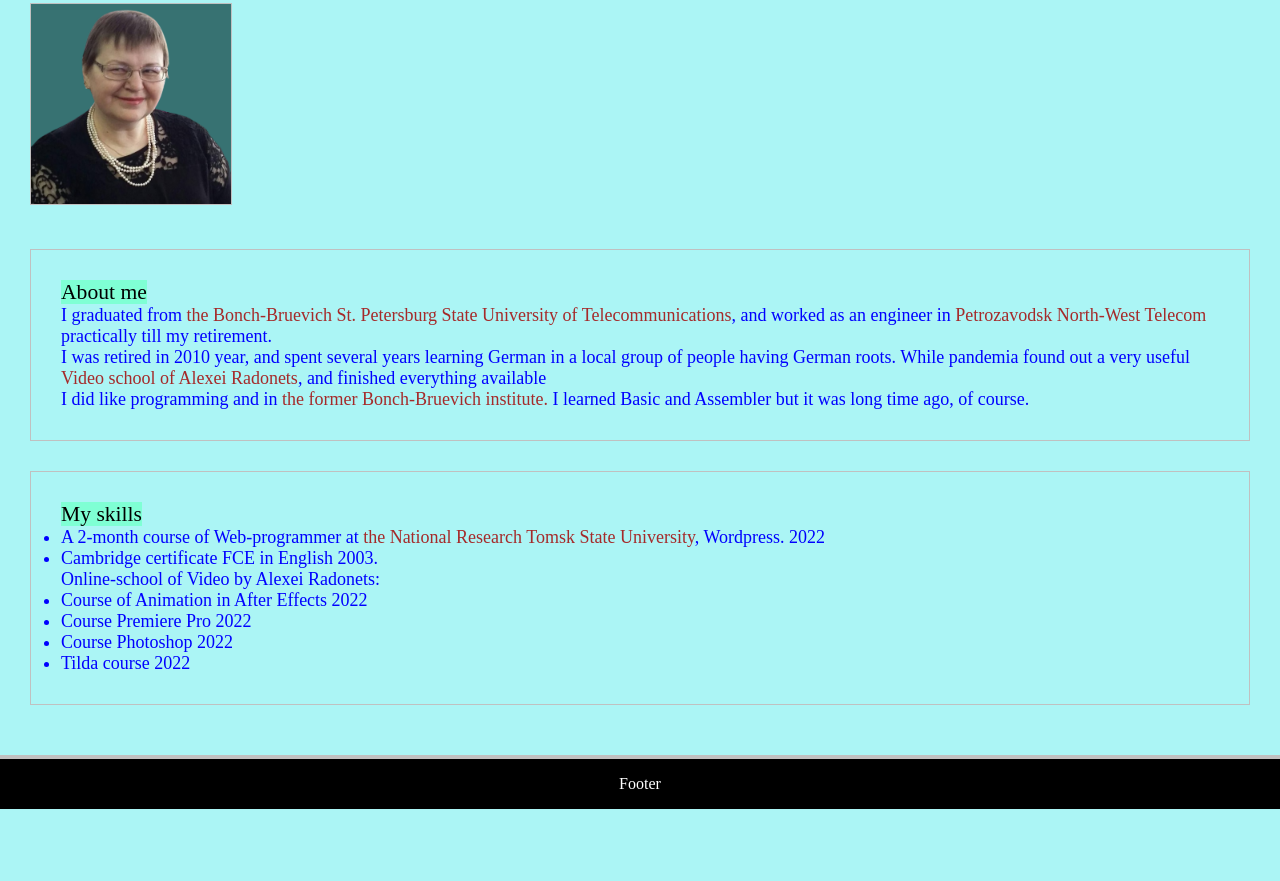
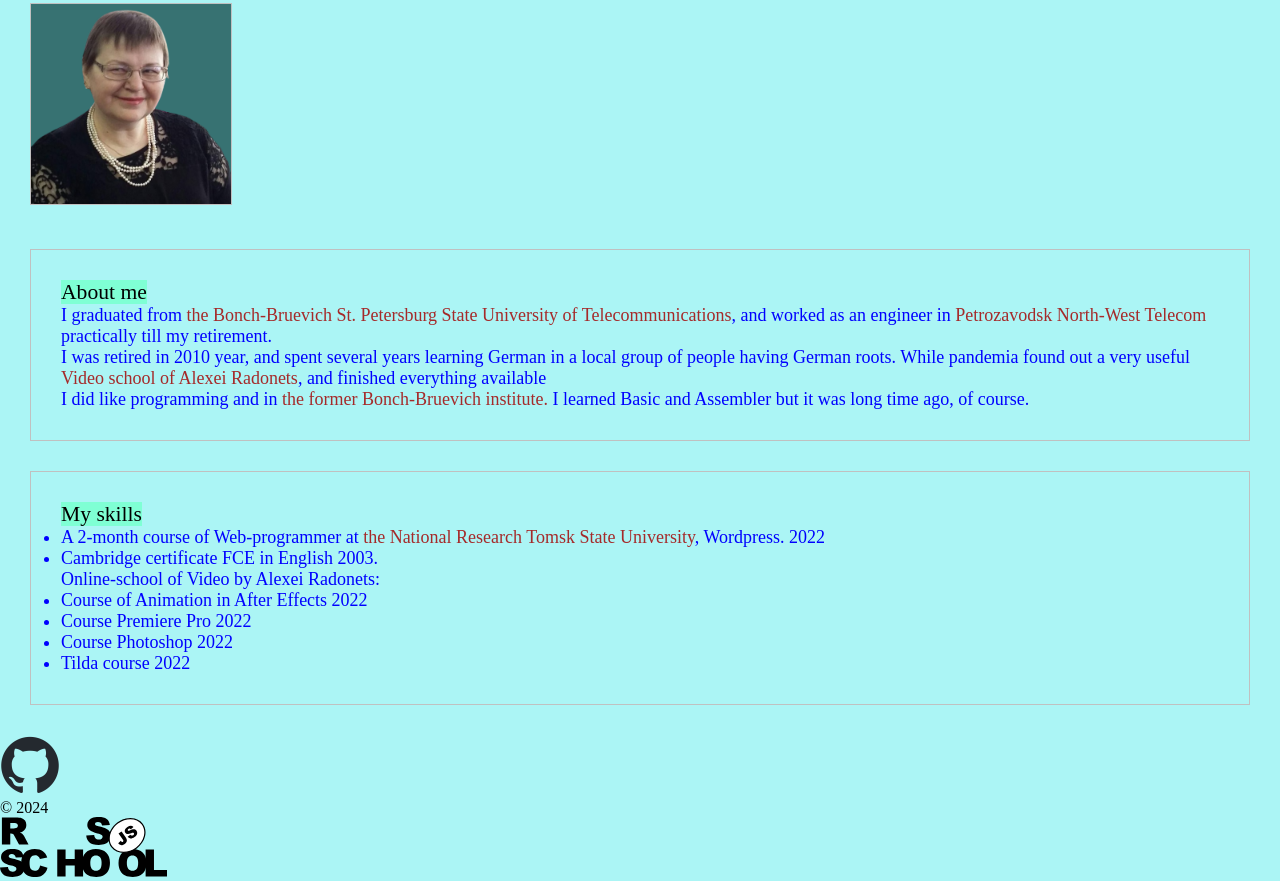
Before and after one commit to tammy2904/rsschool-cv, a plain HTML site: page index.html in a window 1280 px wide. Shown: the part 452-1333 px from the top of the page. Before the commit the page ends 1261 px from the top, so only its background shows below. Drawn offline with Linux system fonts and the light colour scheme.

Commit message:
add logs of Github and Rsschool

```diff
--- a/index.html
+++ b/index.html
@@ -11,16 +11,19 @@
 <body>
 
     <div id="header">Tamara Silkina</div>
-    <ul id="nav">
-        <li>Main</li>
-        <li>About me</li>
-        <li>Contacts</li>
-    </ul>
+    <nav>
+        <ul id="nav">
+            <li>Main</li>
+            <li>About me</li>
+            <li>Contacts</li>
+        </ul>
+    </nav>
 
     <main>
 
         <section class="section">
-            <span class="heading">Tamara Silkina</span>
+            <span class="heading">
+                Tamara Silkina</span>
             <ol>
                 <li>Email: silkinats@mail.ru</li>
                 <li>GitHub: github.com/tammy2904</li>
@@ -70,7 +73,16 @@
         </section>
     </main>
 
-    <div id="footer">Footer</div>
+
+    <footer>
+        <a href="https://github.com/tammy2904">
+          <img class="img2" src="./assets/github-mark.png" alt="MyGitHub">
+        </a>
+        <div>&copy; 2024</div>
+        <a href="https://rs.school/courses/javascript-ru">
+          <img class="img2" src="./assets/rs_school_js_black.svg" >
+        </a>
+      </footer>
 </body>
 
 </html>
--- a/style.css
+++ b/style.css
@@ -79,3 +79,6 @@ body {
     margin: 10px 30px;
     background-color: rgb(55, 114, 114);
 }
+.img2 {
+    height: 60px;
+}
```
Also changed, not shown: assets/github-mark.png (added), assets/rs_school_js_black.svg (added).
